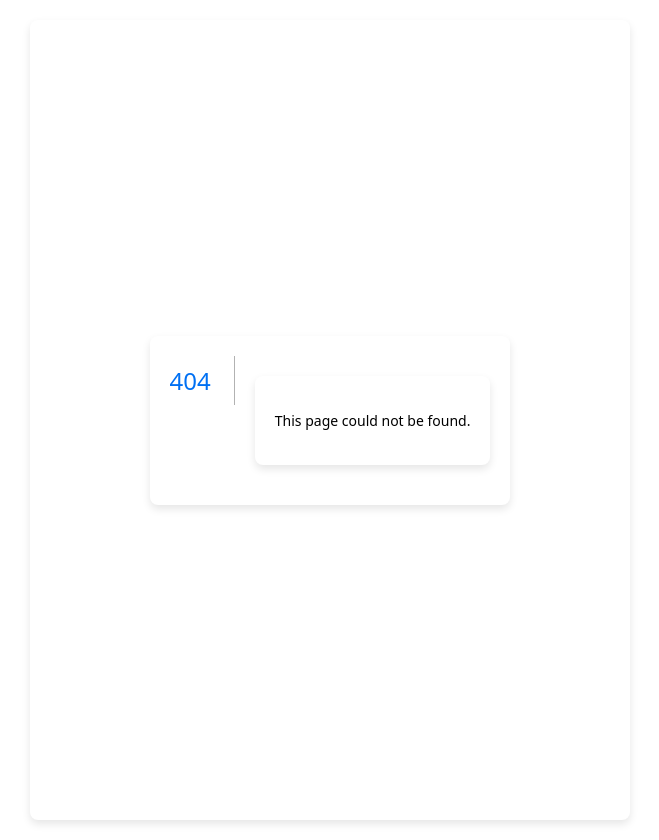
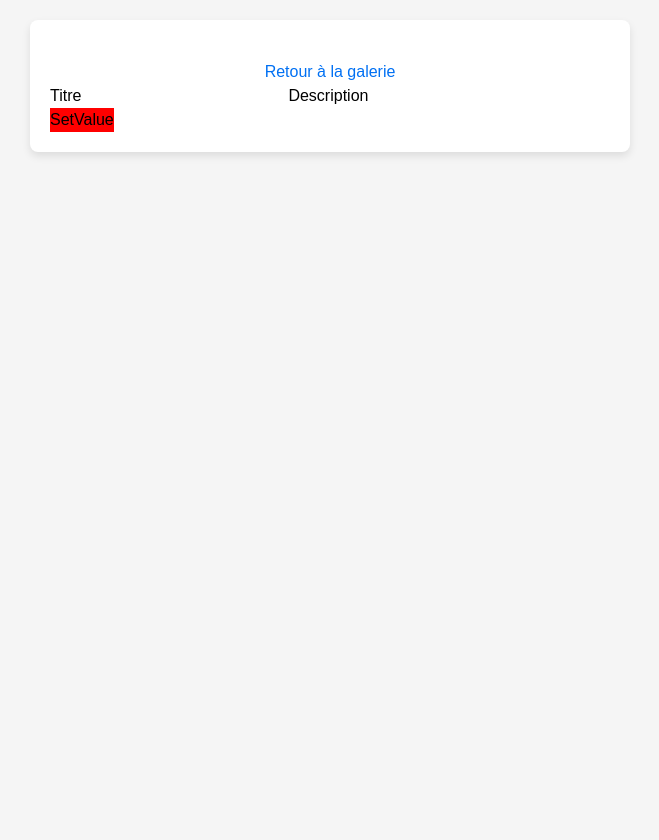
Before and after one commit to m-franc/photos, a Next.js app in the folder frontend/: page /pictures/1/edit in a window 1280 px wide. Before the commit this address had no page. Shown: the whole page, without its empty margins (310-969 px from the left). After the commit the page ends 800 px from the top, so only its background shows below. Built offline with nearby package versions, Linux system fonts and the light colour scheme.

Commit message:
alright edit works, load input value with datas crtly saved in db

```diff
--- /dev/null
+++ b/frontend/src/app/pictures/[id]/edit/page.tsx
@@ -0,0 +1,69 @@
+'use client'
+
+import * as React from "react"
+import { useController, useForm, Control } from "react-hook-form"
+import { redirect } from 'next/navigation'
+import Link from 'next/link';
+import { useAppSelector } from "@/app/redux/hook";
+import { useParams } from 'next/navigation'
+
+type FormData = {
+  title: string,
+  description: string,
+  author_id: number
+}
+
+export default function App() {
+
+  const params = useParams<{ id: string }>()
+  const {
+    register,
+    control,
+    handleSubmit,
+  } = useForm<FormData>()
+
+  const userId = useAppSelector((state) => state.auth.id);
+
+  const onSubmit = handleSubmit( async (data) => {
+
+    try {
+      const formData = new FormData();
+      formData.append('title', data.title)
+      formData.append('description', data.description)
+      formData.append('author_id', userId)
+      const response = await fetch(`http://localhost:5000/${params.id}/update`, {
+        method: 'POST',
+        body: formData,
+        credentials: 'include'
+      });
+      console.log(response);
+    } catch (error) {
+      console.error('Erreur :', error);
+    }
+    redirect('/pictures')
+  });
+  // firstName and lastName will have correct type
+
+  return (
+    <div>
+      <Link href={`/pictures/`}><h1>Retour à la galerie</h1></Link>
+      <form onSubmit={handleSubmit(onSubmit)} className="form" method="post">
+        <label>Titre</label>
+        <input {...register("title")} />
+        <label>Description</label>
+        <input {...register("description")} />
+        <button
+          type="submit"
+          // onClick={() => {
+          //   setValue("title", "value") // ✅
+          //   setValue("description", "value")
+          //   setValue("path", "value") // ❌: true is not string
+          //   errors.bill // ❌: property bill does not exist
+          // }}
+        >
+          SetValue
+        </button>
+      </form>
+    </div>
+  )
+}
--- a/frontend/src/app/pictures/[id]/page.tsx
+++ b/frontend/src/app/pictures/[id]/page.tsx
@@ -38,7 +38,7 @@ export default function PhotoIndex() {
 
   useEffect(() => {
       fetch(`http://localhost:5000/${params.id}`, {
-        credentials: 'include'
+        credentials: 'include',
       }) // Endpoint Flask
           .then((response) => {
               if (!response.ok) {
@@ -73,6 +73,7 @@ export default function PhotoIndex() {
                       />
                       <h3>{photo.title}</h3>
                       <p>By {photo.username}</p>
+                      <Link href={`/pictures/${params.id}/edit`}><h1>edit les infos de la photo</h1></Link>
                   </div>
 
           </div>
```
